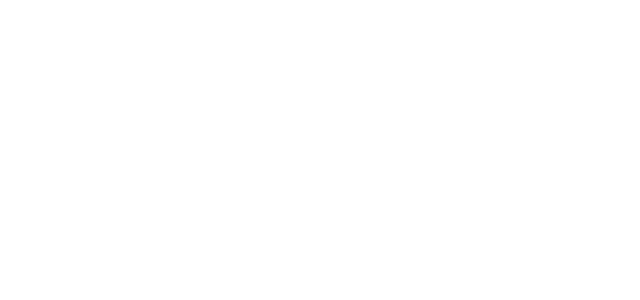
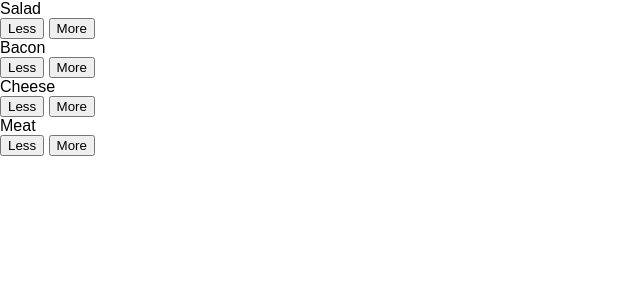
Before and after one commit to IceTrawberry/burger-builder-new, a React app: page / in a window 1280 px wide. Shown: the top 300 px of the page, without its empty margins (0-640 px from the left). Built offline with nearby package versions, Linux system fonts and the light colour scheme.

Commit message:
Changed root file App.js

```diff
--- a/src/App.js
+++ b/src/App.js
@@ -1,11 +1,11 @@
-import Burger from './components/Burger/Burger'
+import BurgerBuilder from './containers/BurgerBuilder/BurgerBuilder'
 import Aux from './hoc/Aux'
 import React, {Component} from 'react';
 
 class App extends Component {
   render() {
     return (<Aux>
-        <Burger />
+        <BurgerBuilder />
     </Aux>);
   }
 }
--- a/src/components/Burger/BuildControls/BuildControls.js
+++ b/src/components/Burger/BuildControls/BuildControls.js
@@ -8,10 +8,10 @@
   {label:'Meat',type:'meat'},
 ];
 
-const buildControls=(props) =>{
-<div className ={classes.BuildControls}>{controls.map(ctrl=>{
-    <BuildControl key={ctrl.label} label={ctrl.label}
-  })}</div>
-};
+const BuildControls=(props) =>(
+<div className ={classes.BuildControls}>{controls.map(ctrl=>(
+     <BuildControl key={ctrl.label} label={ctrl.label}/>
+  ))}</div>
+);
 
-export default buildControls;
+export default BuildControls;
--- a/src/components/Burger/Burger.js
+++ b/src/components/Burger/Burger.js
@@ -3,16 +3,10 @@
 import React from 'react';
 
 const burger = (props) => {
-  const state = {
-    ingredients:{
-      salad:0,
-      bacon:0,
-      cheese:2,
-      meat:0
-    }
-  }
-  let transformedIngredients = Object.keys(state.ingredients).map(igKey => {
-    return [...Array(state.ingredients[igKey])].map((_, i) => {
+
+
+  let transformedIngredients = Object.keys(props.ingredients).map(igKey => {
+    return [...Array(props.ingredients[igKey])].map((_, i) => {
       return <BurgerIngredient key={igKey + i} type={igKey}/>;
     });
   }).reduce((arr,el) =>{
@@ -21,7 +15,7 @@
   if(transformedIngredients.length===0){
     transformedIngredients=<p>Please start adding ingredients!</p>
   }
-  //console.log(this.props.check);
+
   return (<div className={classes.Burger}>
     <BurgerIngredient type="bread-top"/>
       {transformedIngredients}
--- a/src/containers/BurgerBuilder/BurgerBuilder.js
+++ b/src/containers/BurgerBuilder/BurgerBuilder.js
@@ -3,30 +3,27 @@
 import React, {Component} from 'react';
 import BuildControls from '../../components/Burger/BuildControls/BuildControls';
 
+class BurgerBuilder extends Component {
+  constructor(props) {
+    super(props);
+    this.state = {
+      ingredients: {
+        salad: 1,
+        bacon: 1,
+        cheese: 2,
+        meat: 2
+      },
+        check: true,
+    };
 
-class BurgerBuilder extends Component{
-  constructor(props){
-    super(props);
-    this.state={
-      ingredients:{
-        salad:1,
-        bacon:1,
-        cheese:2,
-        meat:2
-      },
-    },
-    check:true;
+  };
+
+  render() {
+    return (<Aux>
+      <Burger ingredients={this.state.ingredients} check={this.state.check}/>
+      <BuildControls/>
+    </Aux>);
   }
-
-
-  render(){
-    return (
-      <Aux>
-      <Burger ingredients={this.state.ingredients} check={this.state.check}>
-      </Burger>
-      <BuildControls/>
-    );
-    }
 }
 
 export default BurgerBuilder;
```
Also changed, not shown: src/components/Burger/BuildControls/BuildControl/BuildControl.js (+6 -5 lines), src/containers/BurgerBuilder/Layout/Layout.js (renamed from src/components/Layout/Layout.js).
